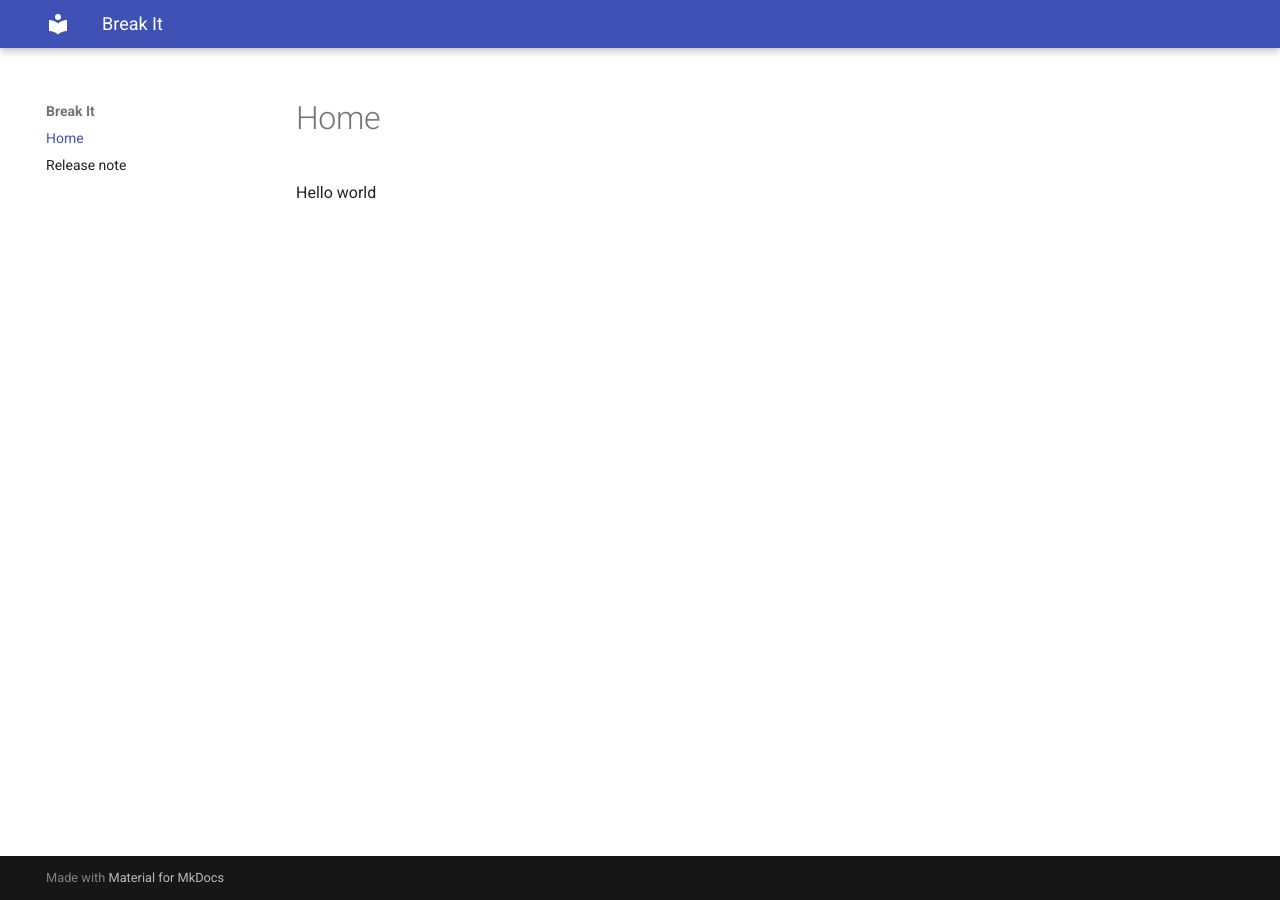
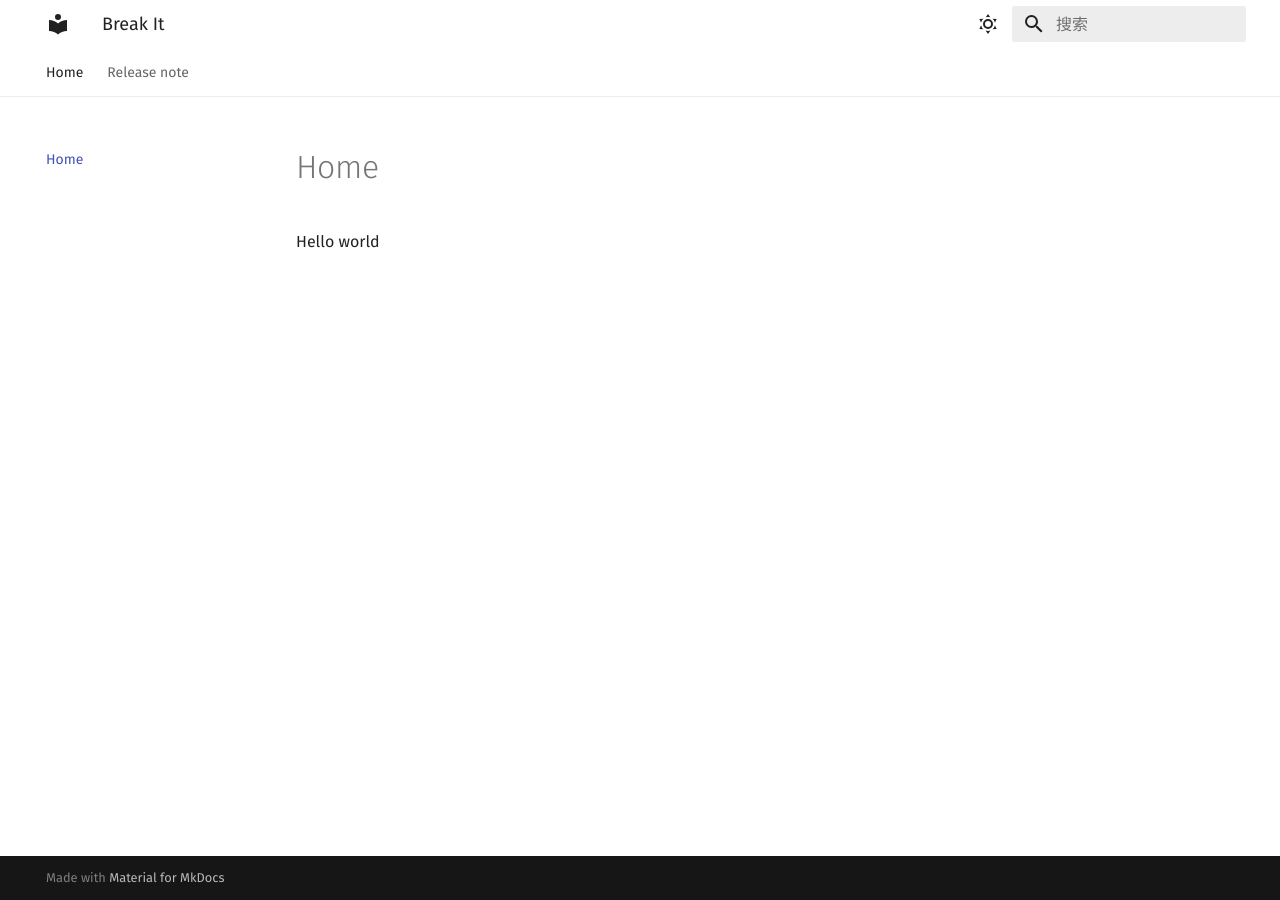
Before and after one commit to TMTBO/BreakItPages, an MkDocs documentation site: the page built from docs/index.md, in a window 1280 px wide. Built offline with MkDocs 1.6.1 and Material for MkDocs 9.7.7, drawn with Linux system fonts in a browser that asks for light colours.

Commit message:
fixed: fix theme

```diff
--- a/mkdocs.yml
+++ b/mkdocs.yml
@@ -15,35 +15,40 @@ theme:
   language: 'zh'
   palette:
     # Palette toggle for light mode
-    # - media: "(prefers-color-scheme: light)"
-    #   scheme: default
-    #   primary: white
-    #   accent: red
-    #   toggle:
-    #     icon: material/weather-sunny
-    #     name: Switch to dark mode
+    - media: "(prefers-color-scheme: light)"
+      scheme: default
+      primary: white
+      accent: red
+      toggle:
+        icon: material/weather-sunny
+        name: Switch to dark mode
 
     # Palette toggle for dark mode
-    # - media: "(prefers-color-scheme: dark)"
-    #   scheme: slate
-    #   primary: blue
-    #   accent: blue
-    #   toggle:
-    #     icon: material/weather-night
-    #     name: Switch to light mode
-  # include_search_page: true
-  # search_index_only: true
-  # favicon: 'favicon.ico'
-  # icon:
-  #   logo: 'material/school'
-  # features:
-  #   - navigation.tabs
-  #   - navigation.instant
-  # font:
-  #   text: 'Fira Sans'
-  #   code: 'Fira Mono'
+    - media: "(prefers-color-scheme: dark)"
+      scheme: slate
+      primary: blue
+      accent: blue
+      toggle:
+        icon: material/weather-night
+        name: Switch to light mode
+  include_search_page: true
+  search_index_only: true
+  favicon: 'favicon.ico'
+  icon:
+    logo: 'favicon_512x512.png'
+  features:
+    - navigation.tabs
+    - navigation.instant
+  font:
+    text: 'Fira Sans'
+    code: 'Fira Mono'
 
-plugins: []
+plugins:
+  - search:
+    lang:
+      - en
+      - zh
+
 
 # hooks:
 #   - hooks/on_env.py
```
